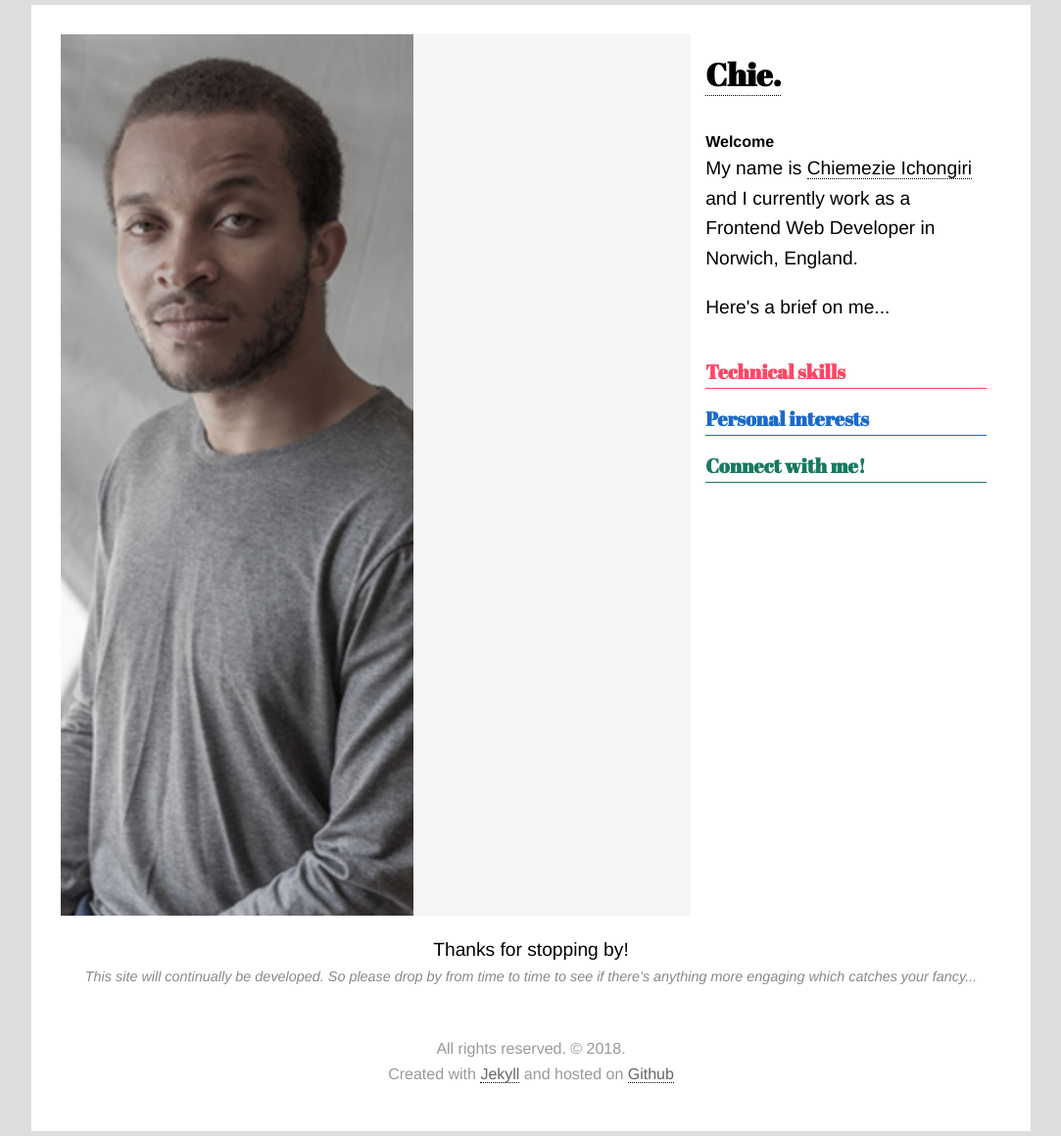
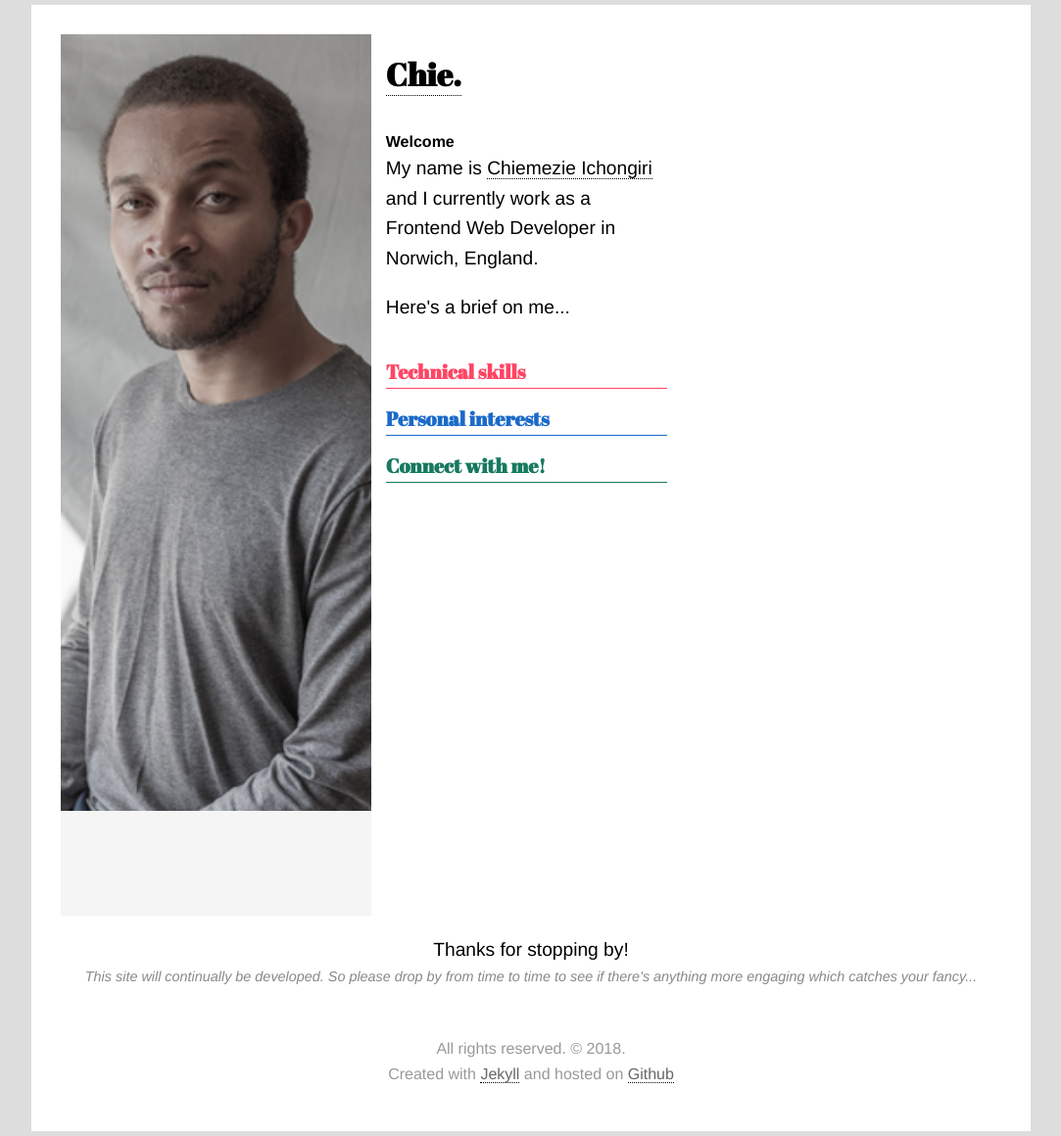
Before and after one commit to chiich/portfolio, a Jekyll site: the page built from index.html, in a window 1280 px wide. Shown: the whole page at 98% size, without its empty margins (98-1181 px from the left). Built offline with Jekyll 4.4.1, drawn with Linux system fonts in a browser that asks for light colours; nearby versions of some CDN libraries; some web fonts are replaced.

Commit message:
Passportize

```diff
--- a/_layouts/default.html
+++ b/_layouts/default.html
@@ -7,7 +7,7 @@
     <!-- Page container  -->
     <div id="paged" class="container">
       <div class="row">
-        <div class="wrap two-thirds main-img"></div>
+        <div class="wrap one-third main-img"></div>
         <div class="wrap one-third">
             {% include header.html %}
 
```
